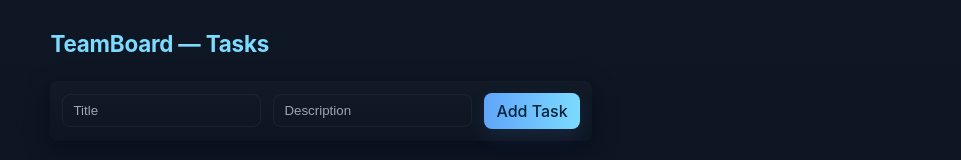
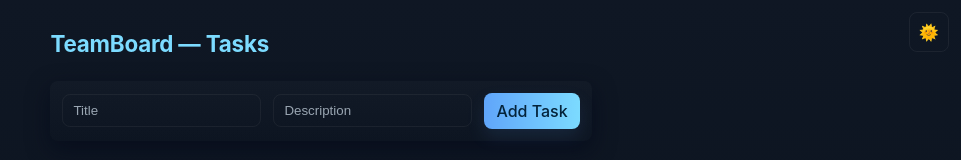
Before and after one commit to Elizaveta696/To-Do-List, a React (Vite) app in the folder frontend/: page / in a window 1280 px wide. Shown: the top 160 px of the page, without its empty margins (319-1280 px from the left). Built offline with nearby package versions, Linux system fonts and the light colour scheme; no server answers.

Commit message:
feat: added bright theme

```diff
--- a/frontend/src/App.css
+++ b/frontend/src/App.css
@@ -6,11 +6,59 @@
 	--muted-text: #9aa6b2;
 	--accent: #60a5fa;
 	--accent-strong: #7cdbff;
+	--accent-active: #0073ff;
+	--accent-strong-active: #00bbff;
 	--danger: #ff6b6b;
 	--radius: 12px;
 	--elevation: 0 8px 22px rgba(3, 8, 25, 0.6);
 	--gap: 16px;
 	--max-width: 980px;
+}
+
+/* Bright / light theme overrides when documentElement has .theme-light */
+.theme-light {
+	/* softer, more subtle bright background */
+	--bg: linear-gradient(180deg, #fbfcfd 0%, #f6f9fb 60%);
+	--surface: #ffffff;
+	--muted-surface: #f8fafc;
+	--text: #071422;
+	--muted-text: #55636a;
+	--accent: #4ecdff;
+	--accent-strong: #53a0ff;
+	--accent-active: #00b4fb;
+	--accent-strong-active: #0073ff;
+	--danger: #ef4444;
+}
+
+/* Theme toggle button (top-right) - ghost style */
+.theme-toggle {
+	position: fixed;
+	top: 12px;
+	right: 12px;
+	z-index: 9999;
+	background: transparent;
+	color: var(--text);
+	width: 40px;
+	height: 40px;
+	border-radius: 8px;
+	display: inline-flex;
+	align-items: center;
+	justify-content: center;
+	border: 1px solid rgba(255,255,255,0.06);
+	box-shadow: none;
+	cursor: pointer;
+	transition: background 0.12s ease, border-color 0.12s ease, transform 0.12s ease;
+}
+.theme-toggle:hover {
+	background: rgba(255,255,255,0.03);
+	border-color: rgba(255,255,255,0.12);
+	transform: translateY(-1px);
+}
+.theme-light .theme-toggle {
+	border-color: rgba(7,20,34,0.08);
+}
+.theme-light .theme-toggle:hover {
+	background: rgba(7,20,34,0.04);
 }
 
 /* Page */
@@ -94,7 +142,11 @@ body,
 	box-shadow: 0 8px 18px rgba(96, 165, 250, 0.12);
 }
 .btn-primary:hover {
-	background: linear-gradient(90deg, #0073ff 0%, #00bbff 100%);
+	background: linear-gradient(
+		90deg,
+		var(--accent-active) 0%,
+		var(--accent-strong-active) 100%
+	);
 	color: #063254;
 	box-shadow: 0 2px 4px rgba(96, 165, 250, 0.2);
 }
--- a/frontend/src/App.jsx
+++ b/frontend/src/App.jsx
@@ -1,13 +1,36 @@
-import { useState } from "react";
+import { useState, useEffect } from "react";
 import TaskForm from "./components/TaskForm";
 import TaskList from "./components/TaskList";
 import "./App.css";
 
 function App() {
 	const [refreshKey, setRefreshKey] = useState(0);
+	const [light, setLight] = useState(() => {
+		try {
+			return localStorage.getItem("theme") === "light";
+		} catch (e) {
+			return false;
+		}
+	});
+
+	useEffect(() => {
+		try {
+			localStorage.setItem("theme", light ? "light" : "dark");
+		} catch (e) {}
+		if (light) document.documentElement.classList.add("theme-light");
+		else document.documentElement.classList.remove("theme-light");
+	}, [light]);
 
 	return (
 		<div className="app">
+			<button
+				className="theme-toggle"
+				aria-label="Toggle theme"
+				onClick={() => setLight((v) => !v)}
+			>
+				{light ? "🌙" : "🌞"}
+			</button>
+
 			<h1>TeamBoard — Tasks</h1>
 			<TaskForm onCreated={() => setRefreshKey((k) => k + 1)} />
 			{/* TaskList reads tasks on mount — using a key forces reload when a new task is created */}
```
